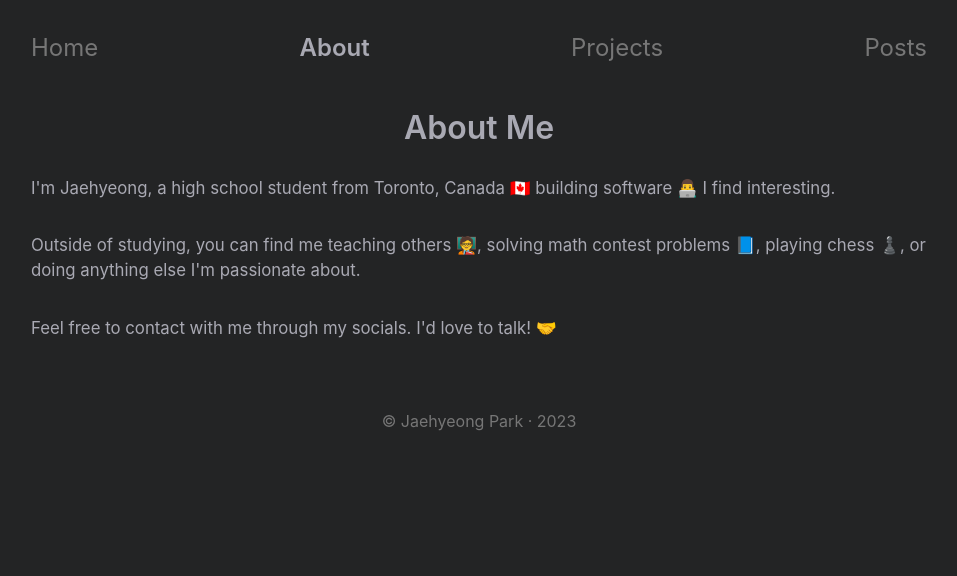
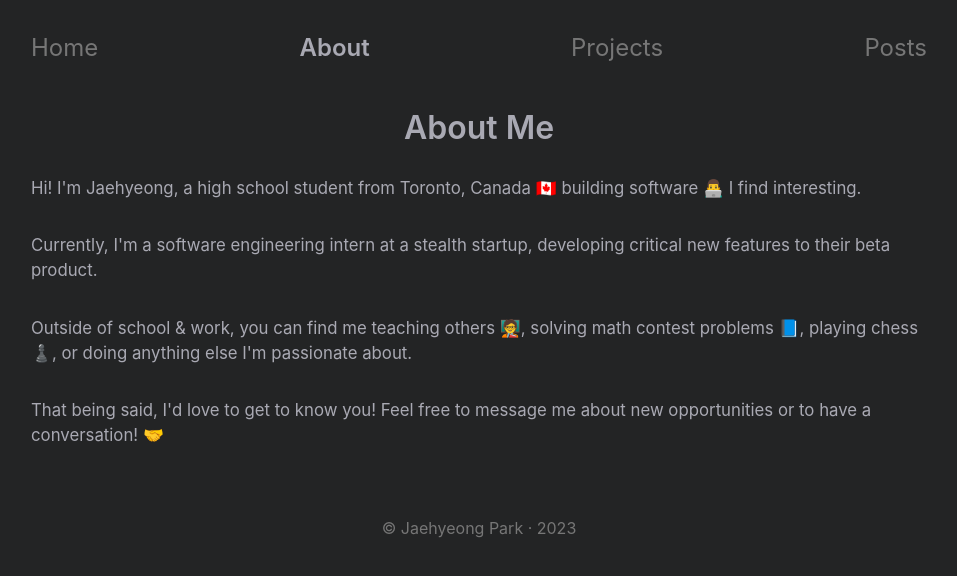
Before and after one commit to JaehyeongPark06/Personal-Site, a Next.js app: page /about in a window 1280 px wide. Shown: the top 576 px of the page, without its empty margins (161-1118 px from the left). Built offline with nearby package versions, Linux system fonts and the light colour scheme.

Commit message:
About me Change

```diff
--- a/components/me.tsx
+++ b/components/me.tsx
@@ -5,16 +5,21 @@ export function AboutMe(): JSX.Element {
         About Me
       </h1>
       <p className="font-normal mt-4 mb-8 text-gray-200 sm:text-[1.05rem] 2xl:text-[1rem]">
-        I'm Jaehyeong, a high school student from Toronto, Canada 🇨🇦 building
-        software 👨‍💻 I find interesting.
+        Hi! I'm Jaehyeong, a high school student from Toronto, Canada 🇨🇦
+        building software 👨‍💻 I find interesting.
       </p>
       <p className="font-normal mt-4 mb-8 text-gray-200 sm:text-[1.05rem] 2xl:text-[1rem]">
-        Outside of studying, you can find me teaching others 🧑‍🏫, solving math
-        contest problems 📘, playing chess ♟️, or doing anything else I&apos;m
-        passionate about.
+        Currently, I'm a software engineering intern at a stealth startup,
+        developing critical new features to their beta product.
       </p>
       <p className="font-normal mt-4 mb-8 text-gray-200 sm:text-[1.05rem] 2xl:text-[1rem]">
-        Feel free to contact with me through my socials. I'd love to talk! 🤝
+        Outside of school & work, you can find me teaching others 🧑‍🏫, solving
+        math contest problems 📘, playing chess ♟️, or doing anything else
+        I&apos;m passionate about.
+      </p>
+      <p className="font-normal mt-4 mb-8 text-gray-200 sm:text-[1.05rem] 2xl:text-[1rem]">
+        That being said, I'd love to get to know you! Feel free to message me
+        about new opportunities or to have a conversation! 🤝
       </p>
     </div>
   );
```
